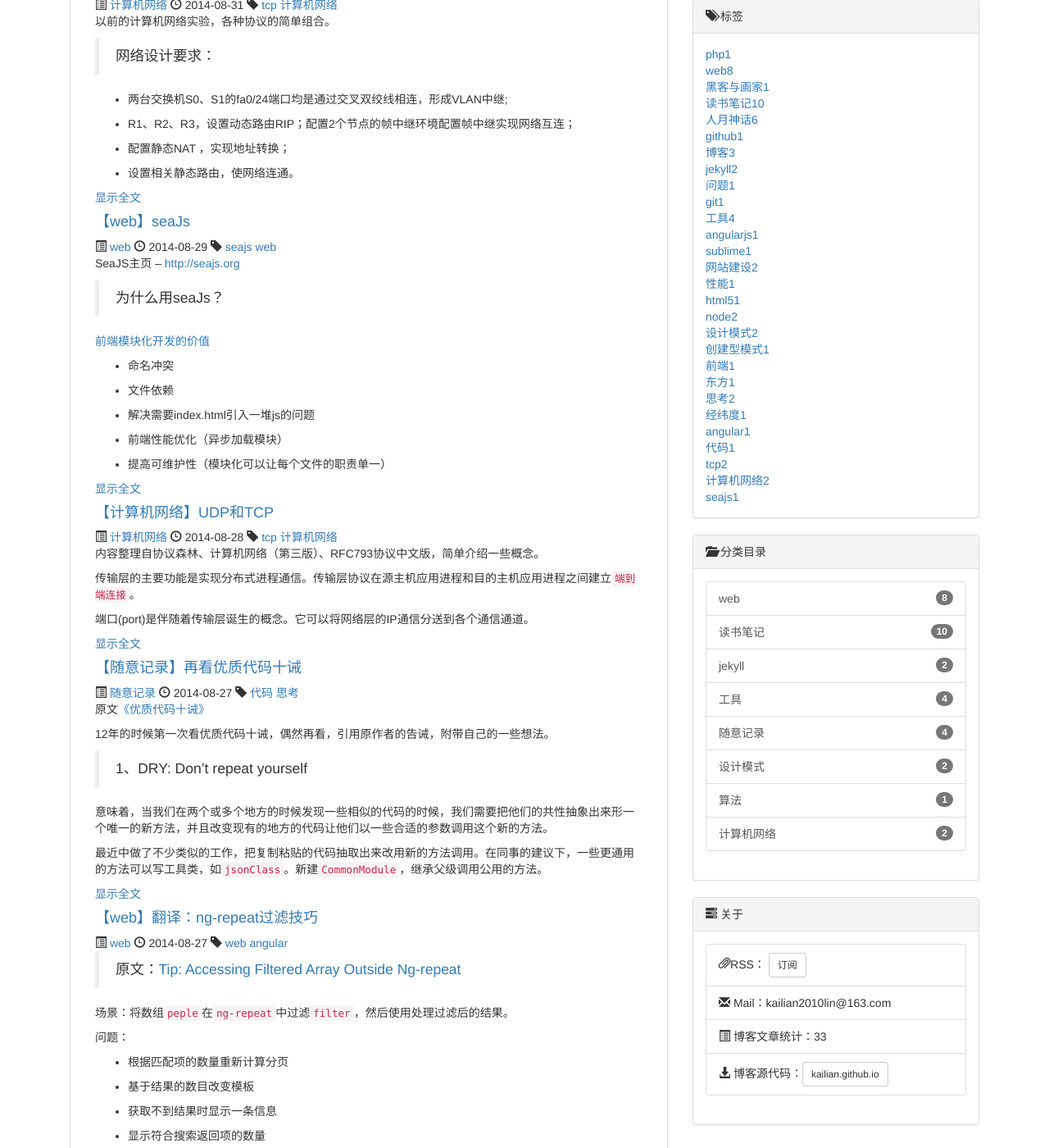
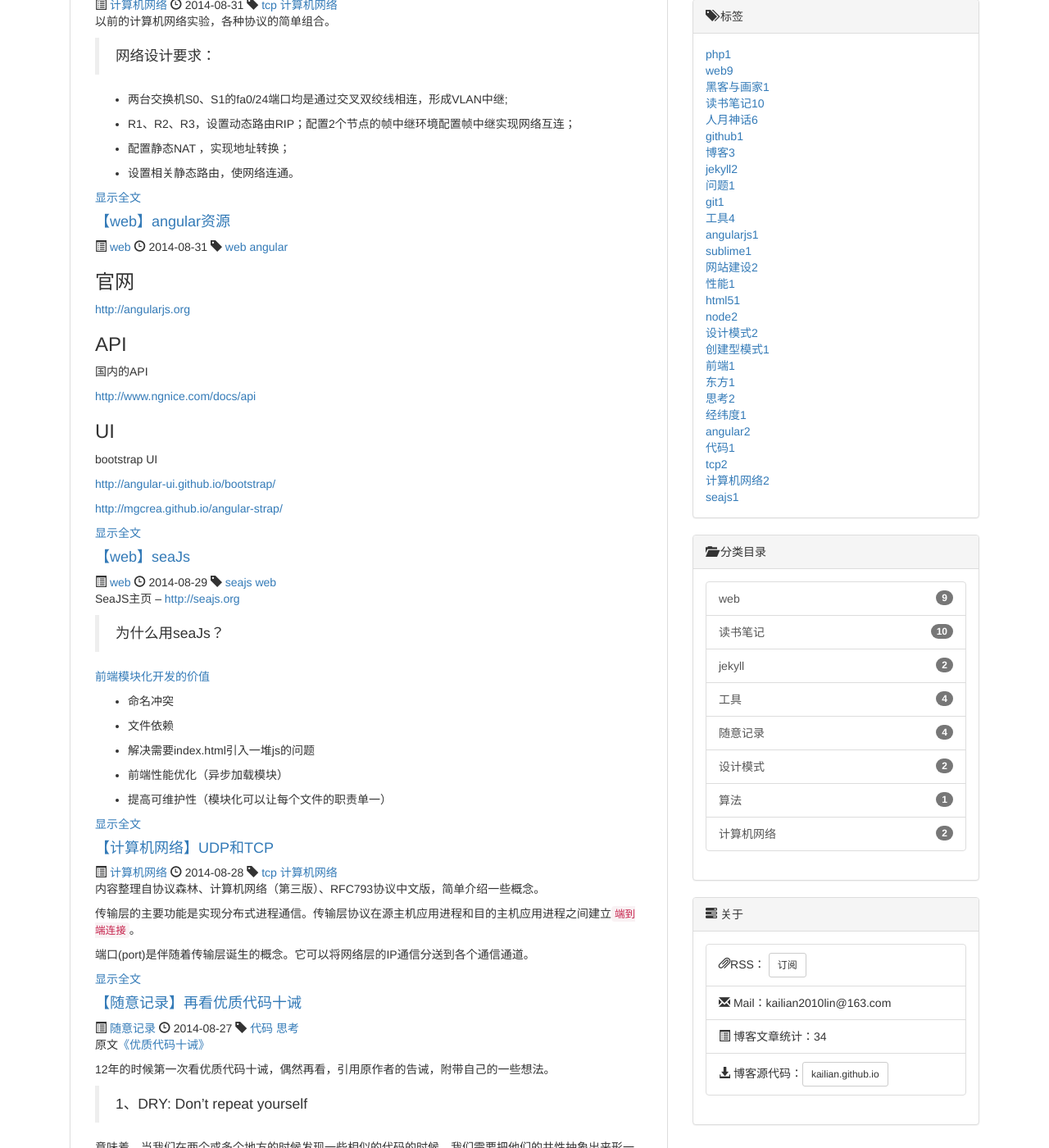
Before and after one commit to kailian/kailian.github.io, a Jekyll site: the page built from index.html, in a window 1280 px wide and 1400 px high, scrolled down 283 px. Shown: the whole window at 82% size. Built offline with Jekyll 4.4.1, drawn with Linux system fonts in a browser that asks for light colours; nearby versions of some CDN libraries; library files that are not in the unit come from our copies; the list of posts is cut into pages by our own code; some of the changed text lies outside the part shown.

Commit message:
【blog】add article

```diff
--- /dev/null
+++ b/_posts/2014-08-31-angular-resource.md
@@ -0,0 +1,75 @@
+---
+layout: post
+category : web
+title: 'angular资源'
+tagline: ""
+tags : [web, angular]
+---
+
+### 官网
+
+[http://angularjs.org](http://angularjs.org)
+
+### API
+
+国内的API
+
+[http://www.ngnice.com/docs/api](http://www.ngnice.com/docs/api)
+
+### UI
+
+bootstrap UI
+
+[http://angular-ui.github.io/bootstrap/](http://angular-ui.github.io/bootstrap/)
+
+[http://mgcrea.github.io/angular-strap/](http://mgcrea.github.io/angular-strap/)
+
+<!--break-->
+
+移动端 UI ionic
+
+[http://ionicframework.com/](http://ionicframework.com/)
+
+### 案例
+
+[http://www.ngnice.com/showcase/](http://www.ngnice.com/showcase/)
+
+### 插件
+
+树插件
+
+[https://github.com/nickperkinslondon/angular-bootstrap-nav-tree](https://github.com/nickperkinslondon/angular-bootstrap-nav-tree)
+
+checkbox插件
+
+[https://github.com/vitalets/checklist-model](https://github.com/vitalets/checklist-model)
+
+编辑插件
+
+[http://vitalets.github.io/angular-xeditable](http://vitalets.github.io/angular-xeditable)
+
+下拉刷新插件
+
+[http://binarymuse.github.io/ngInfiniteScroll/](http://binarymuse.github.io/ngInfiniteScroll/)
+
+### 代码组织
+
+AngularJS应用的最佳实践和风格指南
+
+[http://blog.ticeng.com/344.html](http://blog.ticeng.com/344.html)
+
+### 资源
+
+[https://github.com/jmcunningham/AngularJS-Learning](https://github.com/jmcunningham/AngularJS-Learning)
+
+[https://github.com/jmcunningham/AngularJS-Learning/blob/master/ZH-CN.md](https://github.com/jmcunningham/AngularJS-Learning/blob/master/ZH-CN.md)
+
+[http://blog.csdn.net/ayangjing/article/details/19493961](http://blog.csdn.net/ayangjing/article/details/19493961)
+
+2013年度最强AngularJS资源合集
+
+[http://www.iteye.com/news/28651-AngularJS-Google-resource](http://www.iteye.com/news/28651-AngularJS-Google-resource)
+
+### HELP
+
+[http://stackoverflow.com/](http://stackoverflow.com/search?q=angular)
```
Also changed, not shown: _posts/2014-08-25-dont-make-me-think2.md (+1 -1 lines).
